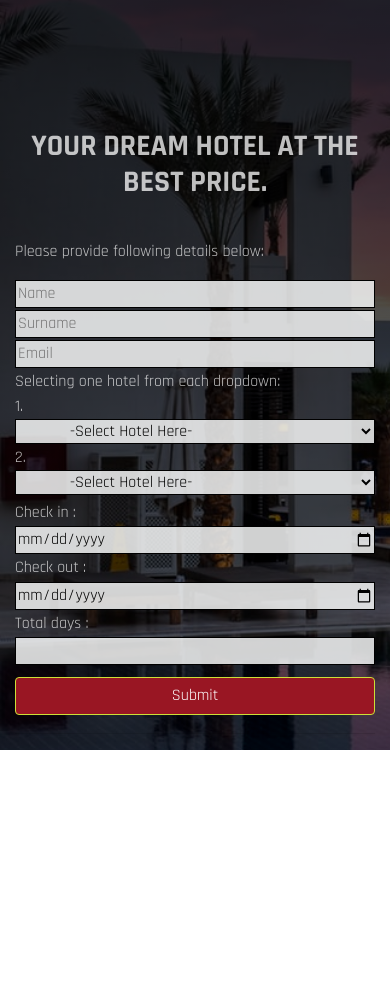
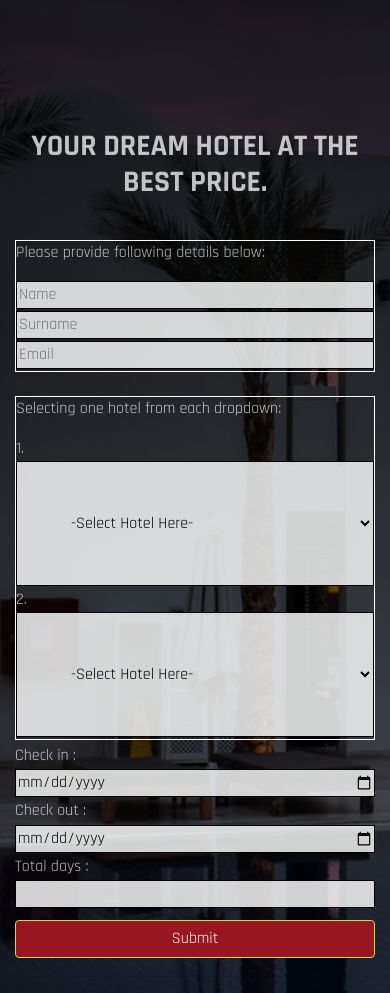
Before and after one commit to LeeLeibrandt/hotelbooking, a PHP site: page /functionality.php in a window 390 px wide. Shown: the part 72-1065 px from the top of the page. Before the commit the page ends 822 px from the top, so only its background shows below. Run offline with PHP 8.4, Linux system fonts and the light colour scheme.

Commit message:
layout/style

```diff
--- a/class.php
+++ b/class.php
@@ -35,6 +35,7 @@
 
         public function print_hotel()
         {
+            echo "<div class ='col-4-sm'>";
             echo "<h4 class='text-center'>{$this->name}</h4>".self::BR;
             echo "<img src = '{$this->dir}{$this->photo}'>".self::BR;
             echo "Daily Rate: R".$this->price.self::BR;
@@ -47,6 +48,7 @@
             echo "Bar: ".$this->bar.self::BR;
             echo "Spa: ".$this->spa.self::BR;
             echo "kid friendly: ".$this->kidfriendly.self::BR;
+            echo "</div>";
         }
     }
 
@@ -62,6 +64,7 @@
 
         public function print_hotel()
         {
+            echo "<div class ='col-4-sm'>";
             echo "<h4>{$this->name}</h4>".self::BR;
             echo "<img src = '{$this->dir}{$this->photo}'>".self::BR;
             echo "Daily Rate: R".$this->price.self::BR;
@@ -74,6 +77,7 @@
             echo "Bar: ".$this->bar.self::BR;
             echo "Spa: ".$this->spa.self::BR;
             echo "kidfriendly: ".$this->kidfriendly.self::BR;
+            echo "</div>";
         }
     }
 ?>
--- a/css/style.css
+++ b/css/style.css
@@ -5,16 +5,18 @@ body {
 	font-family: 'Rajdhani', sans-serif;
 	font-weight: 400;
 }
+
 html, body {
 	width: 100%;
 	overflow-x: hidden;
 }
+
 html {
 	font-size: 100%;
 }
 /*===================   Cover background image  ===================*/
 #wrap {
-	background: linear-gradient( rgba(0,0,0,0.85),rgba(0,0,0,0.50)), url(../images/2.jpg);
+	background: linear-gradient( rgba(0,0,0,0.85),rgba(0,0,0,0.50)), url(/images/2.jpg);
 	background-size: cover;
 	background-attachment: fixed;
 	height: 100%;
@@ -140,7 +142,7 @@ select#hotel
 }
 
 img{
-	width: 20%;
+	width: 50%;
 }
 
 .displayTopGap
@@ -169,7 +171,7 @@ img{
 		background-color: #f8f9fad6;
 		margin-bottom: 2px;
 		width: 100%;
-		padding: 0 50px;
+		padding: 50px;
 	}
 	#headline{
 		padding-bottom: 2rem;
@@ -208,3 +210,7 @@ img{
 	}
 
 }
+
+.details{
+	border: 1px solid white;
+}
--- a/functionality.php
+++ b/functionality.php
@@ -6,7 +6,7 @@
     <link href='https://fonts.googleapis.com/css?family=Rajdhani:400,500,700' rel='stylesheet' type='text/css'>
     <link rel="stylesheet" href="https://stackpath.bootstrapcdn.com/bootstrap/4.4.1/css/bootstrap.min.css">
     <link rel="stylesheet" href="css/style.css" text="text/css">
-    <title></title>
+    <title>LERACA</title>
   </head>
 
   <body>
@@ -21,7 +21,7 @@
         <div class="collapse navbar-collapse" id="navbarNav">
           <ul class="navbar-nav ml-auto">
             <li class="nav-item">
-              <a class="nav-link" href="#">HOME</a>
+              <a class="nav-link" href="index.php">HOME</a>
             </li>
             <li class="nav-item">
               <a class="nav-link" href="#">DEALS</a>
@@ -43,14 +43,14 @@
       <h1 id="headline">Your dream hotel at the best price.</h1>
       <!--user inputs-->
       <form action="functionality.php" method="post">
-        <div id="userDetails">
+        <div class="details">
           <p>Please provide following details below:</p>
-          <input type="text" name="name" placeholder="Name" required>
-          <input type="text" name="surname" placeholder="Surname" required>
+          <input type="text" name="name" placeholder="Name" required><br>
+          <input type="text" name="surname" placeholder="Surname" required><br>
           <input type="email" name="email" placeholder="Email" required>
-        </div>
+        </div><br>
 
-        <div id="hotelDetails">
+        <div class="details">
           <p>Selecting one hotel from each dropdown:</p>
           <!--Dropdown output hotel name array-->
           1. <select name="hotel1" id="hotel" required>
@@ -74,7 +74,14 @@
           </select><br>
         </div>
 
+        <div id="reserve_form">
+          <label class="form">Check in : </label><input type="date" class="textbox" id="pick_date" name="pickup_date" onchange="cal()"/><br>
+          <label class="form">Check out : </label><input type="date" class="textbox" id="drop_date" name="dropoff_date" onchange="cal()">
+          <div id="numdays"><label class="form">Total days : </label><input type="text"  id="numdays2" name="numdays"/>
+          </div>
+        </div>
         <div>
+
         <script type="text/javascript">
           //Getting number of days
           function GetDays()
@@ -92,13 +99,6 @@
             }
           }
         </script>
-
-        <div id="reserve_form">
-          <label class="form">Check in : </label><input type="date" class="textbox" id="pick_date" name="pickup_date" onchange="cal()"/>
-          <label class="form">Check out : </label><input type="date" class="textbox" id="drop_date" name="dropoff_date" onchange="cal()">
-          <div id="numdays"><label class="form">Total days : </label><input type="text"  id="numdays2" name="numdays"/>
-          </div>
-        </div>
 
         <input id="submitButon" class="btn btn-primary btn-md" role="button" type="Submit">
 
```
Also changed, not shown: index.php (+5 -8 lines), img/AVENGERS LOGO VERSION 2.png (deleted), img/break.jpg (deleted), img/sun.jpeg (deleted), 2 other files.
